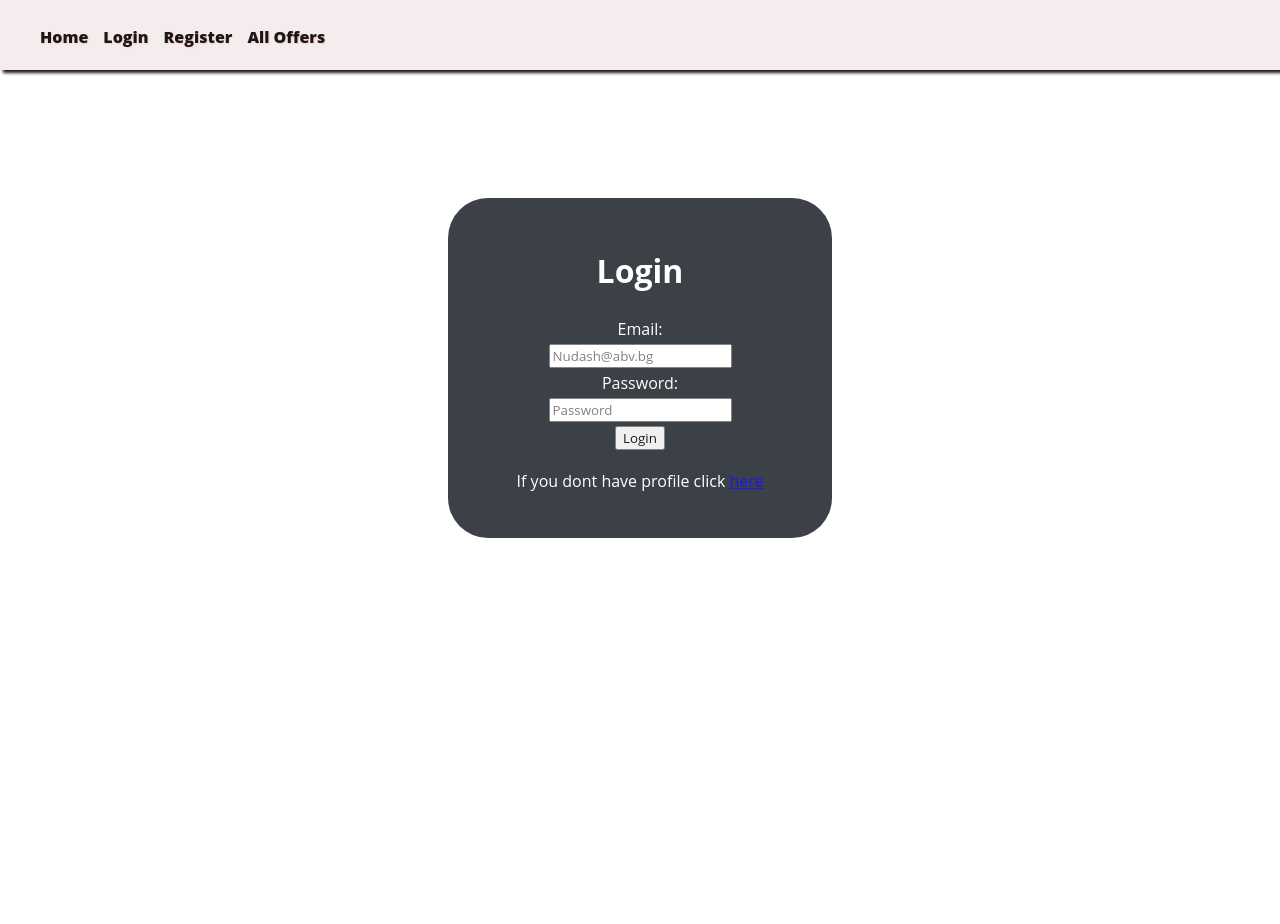
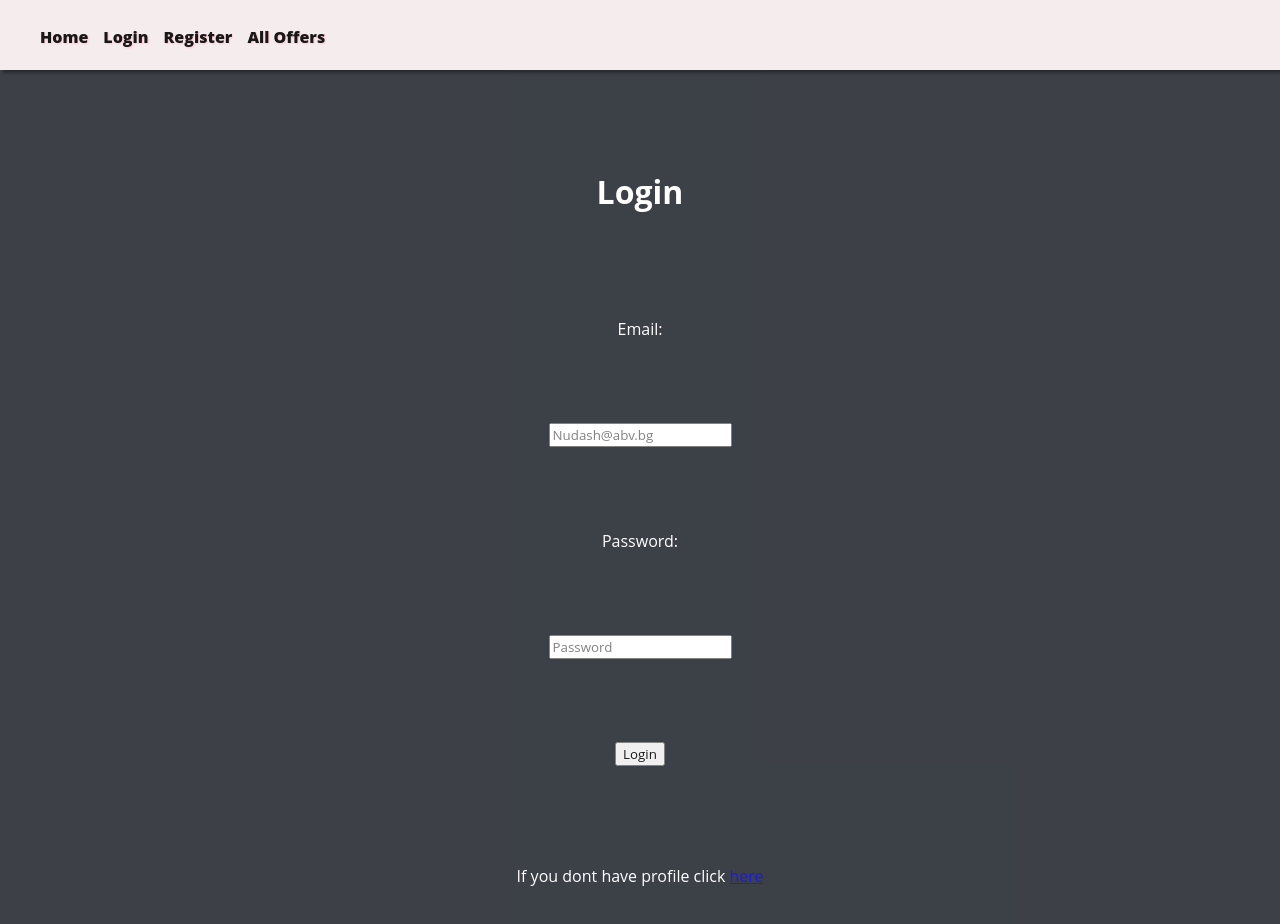
Before and after one commit to VelinP/BestOffers, a React (Create React App) app: page /login in a window 1280 px wide. Shown: the top 924 px of the page. Before the commit the page ends 800 px from the top, so only its background shows below. Built offline with nearby package versions, Linux system fonts and the light colour scheme.

Commit message:
updated css for create

```diff
--- a/src/App.css
+++ b/src/App.css
@@ -69,27 +69,7 @@ body {
 
 }
 
-.formdiv{
-  border-radius: 40px;
-  background-color: #282c34;
-  opacity: 0.9;
-  display: flex;
-  flex-direction: column;
-  justify-content:space-evenly;
-  align-items: center;
-  width: auto;
-  margin-left: 35%;
-  margin-right: 35%;
-  margin-top: 50px;
-  flex-wrap: wrap;
-  align-items: center;
-  margin-top: 10%;
-  padding-top: 30px;
-  padding-bottom: 30px;
-  gap: 4px;
-  transition: 1s;
-  color: white;
-}
+
 
 /* .formdiv input:hover{
   border: solid black 2px;
@@ -372,7 +352,6 @@ body {
   justify-content: center;
   align-items: center;
   padding-top: 60px;
-  /* background-image: url(https://img.rawpixel.com/private/static/images/website/2022-05/px675340-image-kwvxhqn7.jpg?w=800&dpr=1&fit=default&crop=default&q=65&vib=3&con=3&usm=15&bg=F4F4F3&ixlib=js-2.2.1&s=54fadfe351352e386fb4da27fb220939); */
 }
 
 .mainheader{
@@ -486,6 +465,7 @@ body {
   text-shadow: 1px 1px 2px pink;
   display: flex;
   padding: 20px;
+  margin-bottom: 100px;
 }
 
 /*footer*/
@@ -665,6 +645,8 @@ section {
   display: flex;
   align-items: center;
   justify-content: center;
+  text-shadow: 1px 1px 2px pink;
+
 }
 
 
@@ -688,3 +670,35 @@ section {
   }
 
 }
+
+.creatdiv{
+  width: 50%;
+  margin: auto;
+  background-image: url('https://media.istockphoto.com/id/1312490875/video/man-scanning-product-using-smartphone-in-the-supermarket.jpg?s=640x640&k=20&c=sa4yOsR4ctn1-Oy2shDs-iN5qgMhqXqq0gYMlILs7Dw=');
+  background-size: cover;
+  background-repeat: no-repeat;
+  background-position: center;
+  text-shadow: 1px 1px 2px pink;
+  min-height: 57em;
+
+}
+
+
+.formdiv{
+  background-color: #282c34;
+  opacity: 0.9;
+  display: flex;
+  flex-direction: column;
+  justify-content:space-evenly;
+  align-items: center;
+  width: auto;
+
+  flex-wrap: wrap;
+  align-items: center;
+  padding-bottom: 30px;
+  gap: 4px;
+  transition: 1s;
+  color: white;
+  min-height: 57em;
+
+}
--- a/src/components/Create.js
+++ b/src/components/Create.js
@@ -17,7 +17,7 @@ export const Create = () =>{
 
     return(
 
-    <div>
+    <div className="creatdiv">
 
         <form id="create" onSubmit={onsubmit}>
             <div  className="formdiv">
--- a/src/components/Navbar.js
+++ b/src/components/Navbar.js
@@ -22,7 +22,6 @@ export const Navbar = (props)=>{
         <Link to ="/">Home</Link>
         <Link to ="/create">Create</Link>
         <Link to ="/alloffers">All Offers</Link>
-        <Link to ="/info">Info</Link>
         <Link to ="/logout">Logout</Link>
 
 
```
